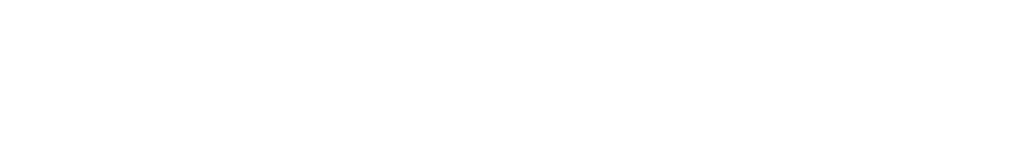
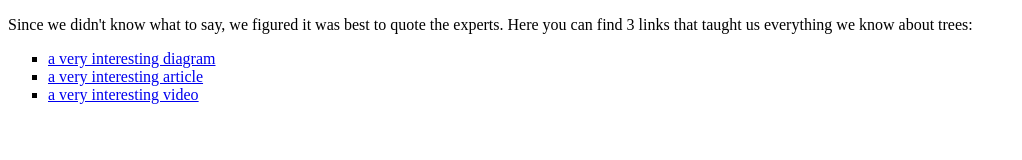
Before and after one commit to Zakey-Pilot/html-css-project, a website: page index.html in a window 1280 px wide. Shown: the whole page, without its empty margins (0-1022 px from the left). Drawn offline with Linux system fonts and the light colour scheme.

Commit message:
added main info section

```diff
--- a/index.html
+++ b/index.html
@@ -8,5 +8,35 @@
 
     <link href="./styles/index.css" rel="stylesheet" />
   </head>
-  <body></body>
+
+  <body>
+    <article id="main-info">
+      <p>
+        Since we didn't know what to say, we figured it was best to quote the
+        experts. Here you can find 3 links that taught us everything we know
+        about trees:
+      </p>
+      <ul class="interesting-things">
+        <li>
+          <a
+            href="https://i.pinimg.com/originals/f9/4a/d6/f94ad6c7c8b05d97c284f82edbb3fcd0.jpg"
+            target="_blank"
+            >a very interesting diagram</a
+          >
+        </li>
+        <li>
+          <a
+            href="https://treescharlotte.org/wp-content/uploads/2013/11/How-A-Tree-Works.pdf"
+            target="_blank"
+            >a very interesting article</a
+          >
+        </li>
+        <li>
+          <a href="https://www.youtube.com/watch?v=BickMFHAZR0" target="_blank"
+            >a very interesting video</a
+          >
+        </li>
+      </ul>
+    </article>
+  </body>
 </html>
--- a/styles/index.css
+++ b/styles/index.css
@@ -1 +1,5 @@
 @import url("./something.css");
+
+.interesting-things {
+  list-style-type: square;
+}
```
